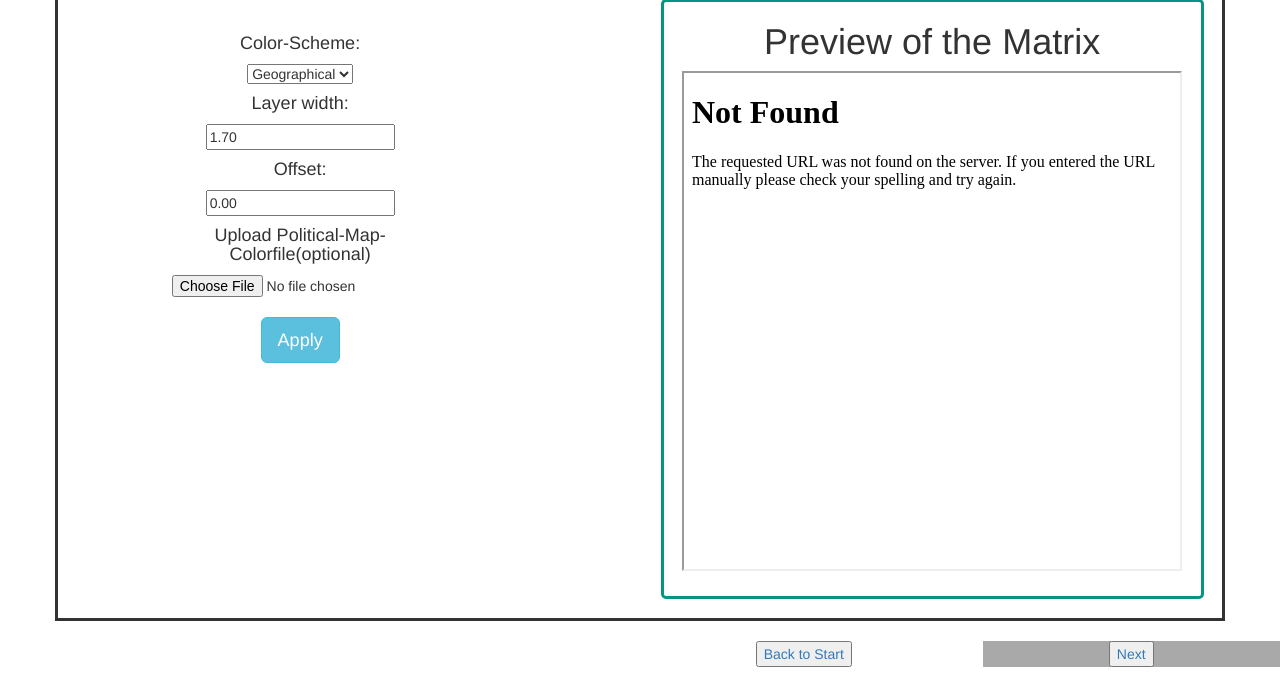
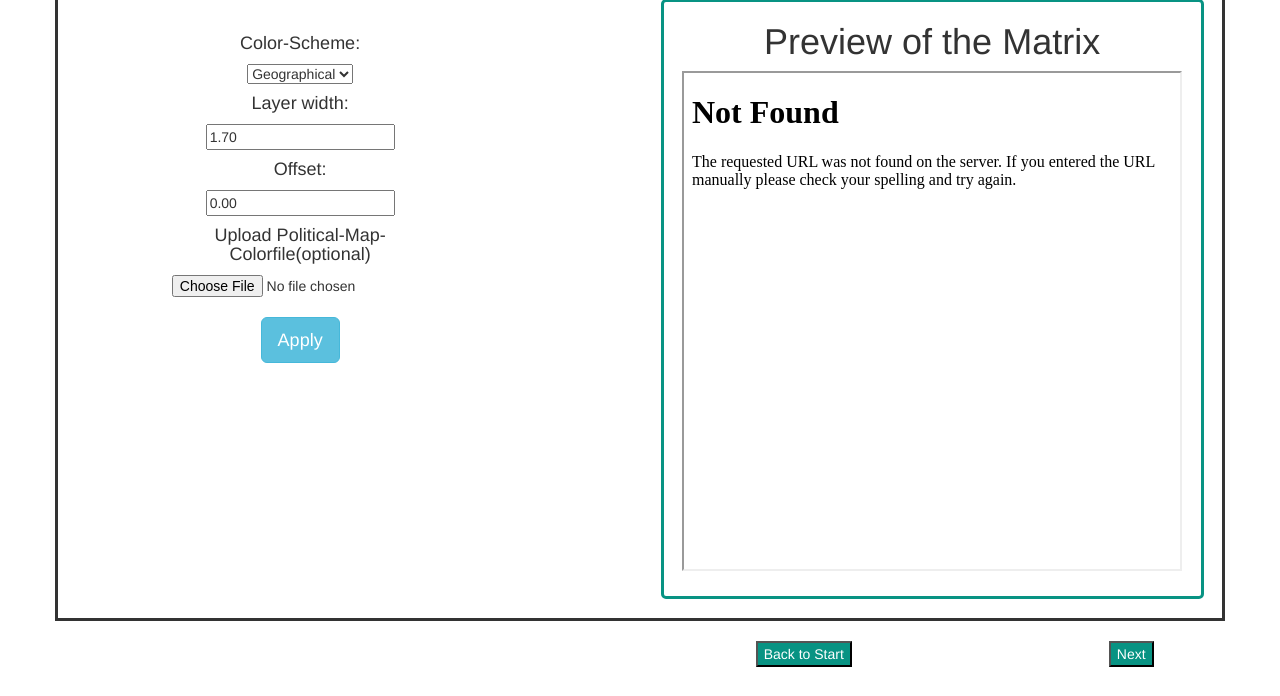
Before and after one commit to Armylie/Urakel, a Flask app: page /colormodify in a window 1280 px wide. Shown: the part 104-800 px from the top of the page. Run offline with Flask 2, Linux system fonts and the light colour scheme; some libraries are stand-ins or nearby versions.

Commit message:
Update urakel1.css

```diff
--- a/app/static/urakel1.css
+++ b/app/static/urakel1.css
@@ -10,7 +10,11 @@ div{
 }
 
 .nextbutton{
-  background-color: darkgrey
+  color:  #089383;
+}
+button{
+  background-color: #089383;
+  color: white;
 }
 .contentpane{
   background-color: white;
@@ -18,7 +22,7 @@ div{
 }
 .contentpane .row{
   margin-bottom:1%;
-  margin-top:1%
+  margin-top:1%;
 }
 .previewpane{
   margin: 1%;
```
